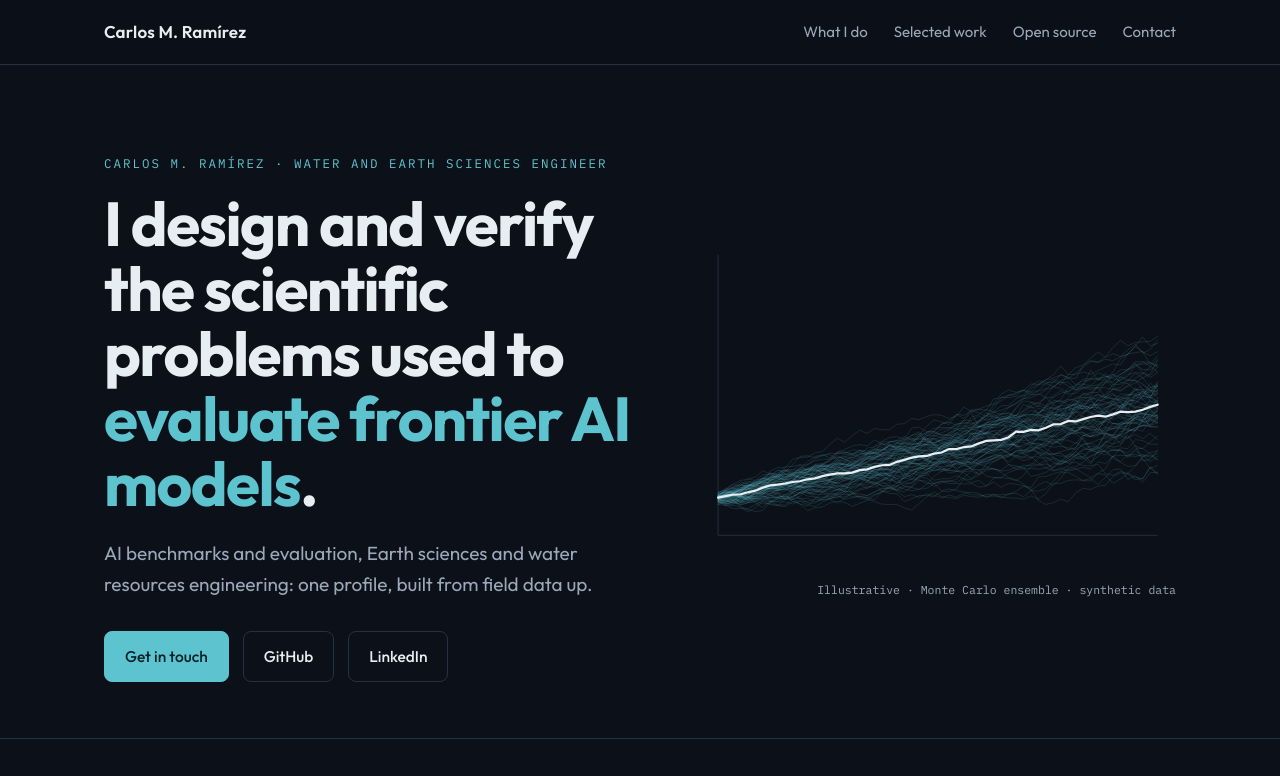
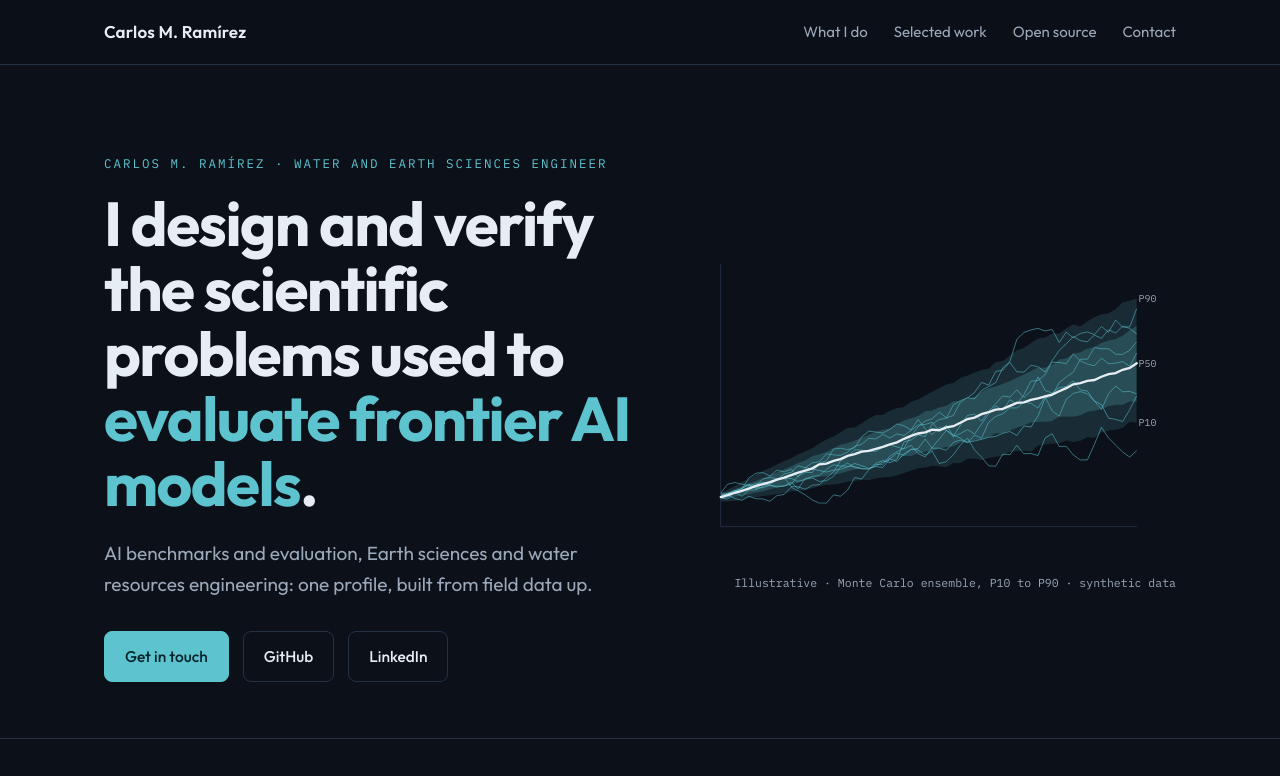
Before and after one commit to xmanuelramirez/qgis-portfolio, a plain HTML site: page index.html in a window 1280 px wide. Shown: the top 776 px of the page. Drawn offline with Linux system fonts and the light colour scheme.

Commit message:
Make the hero ensemble chart readable
The fan drew 70 one-pixel trajectories at 16% opacity, which vanished on a
normal display and left only the median, and its reveal depended on
requestAnimationFrame, so the trajectories stayed hidden when the animation
did not run. It now renders a 400-member synthetic ensemble with P10-P90 and
P25-P75 bands, seven visible trajectories, a white median and edge labels,
revealed with a staggered CSS clip-path over a final state that is already
present in the SVG.

Co-Authored-By: Claude Opus 5 <noreply@anthropic.com>

```diff
--- a/index.html
+++ b/index.html
@@ -136,8 +136,8 @@ footer{border-top:1px solid var(--line);padding:28px 0;color:var(--muted);font-s
     </div>
   </div>
   <div class="rv d2">
-    <svg class="fan" id="fan" viewBox="0 0 520 360" role="img" aria-label="Illustrative Monte Carlo ensemble of trajectories, synthetic data"></svg>
-    <div class="fan-cap">Illustrative · Monte Carlo ensemble · synthetic data</div>
+    <svg class="fan" id="fan" viewBox="0 0 540 360" role="img" aria-label="Illustrative Monte Carlo ensemble of trajectories, synthetic data"></svg>
+    <div class="fan-cap">Illustrative · Monte Carlo ensemble, P10 to P90 · synthetic data</div>
   </div>
 </div></header>
 
@@ -231,28 +231,35 @@ const ioN = new IntersectionObserver(es => es.forEach(e => {
 document.querySelectorAll('[data-count]').forEach(el => ioN.observe(el));
 
 // Synthetic ensemble fan (illustrative, seeded, no real data)
+// P10-P90 and P25-P75 bands, a few member trajectories and the median.
+// Final state is drawn in the markup; the animation only reveals it (CSS keyframes),
+// so the fan reads correctly even if a viewer never runs the animation.
 (function(){
-  const svg = document.getElementById('fan'), W = 520, H = 360, N = 70, T = 60, ns = 'http://www.w3.org/2000/svg';
-  let s = 7; const r = () => (s = (s*16807) % 2147483647) / 2147483647;
+  const svg = document.getElementById('fan'), W = 520, H = 360, N = 400, T = 60, ns = 'http://www.w3.org/2000/svg';
+  let s = 11; const r = () => (s = (s*16807) % 2147483647) / 2147483647;
   const g = () => { let u=0; for (let i=0;i<6;i++) u+=r(); return u-3; };
-  const x = i => 30 + i*(W-50)/(T-1), y = v => H-40 - v*1.9;
-  const ejes = document.createElementNS(ns,'path');
-  ejes.setAttribute('d', `M30 ${H-40} H${W-20} M30 ${H-40} V20`);
-  ejes.setAttribute('stroke','#243145'); ejes.setAttribute('fill','none'); svg.appendChild(ejes);
+  const x = i => 34 + i*(W-58)/(T-1);
   const series = [];
-  for (let k=0;k<N;k++){ let v=20, d=[]; for (let i=0;i<T;i++){ v += 0.9 + g()*2.2*(1+i/T); v = Math.max(2,v); d.push(v);} series.push(d); }
-  const med = []; for (let i=0;i<T;i++){ const c = series.map(d=>d[i]).sort((a,b)=>a-b); med.push(c[Math.floor(N/2)]); }
-  const linea = (d, color, w, op, delay) => {
-    const p = document.createElementNS(ns,'path');
-    p.setAttribute('d', d.map((v,i)=>(i?'L':'M')+x(i).toFixed(1)+' '+y(v).toFixed(1)).join(''));
-    p.setAttribute('fill','none'); p.setAttribute('stroke',color); p.setAttribute('stroke-width',w);
-    p.setAttribute('stroke-opacity',op); p.setAttribute('stroke-linecap','round'); svg.appendChild(p);
-    const L = p.getTotalLength(); p.style.strokeDasharray = L; p.style.strokeDashoffset = L;
-    p.style.transition = `stroke-dashoffset 1.8s cubic-bezier(.3,.7,.2,1) ${delay}s`;
-    requestAnimationFrame(()=>requestAnimationFrame(()=>{ p.style.strokeDashoffset = 0; }));
-  };
-  series.forEach((d,k)=>linea(d,'#5cc3cf',1,.16,k*0.012));
-  linea(med,'#e6edf3',2.4,1,1.0);
+  for (let k=0;k<N;k++){ let v=40, d=[]; for (let i=0;i<T;i++){ v += 0.55 + g()*1.15*(1+1.6*i/T); v = Math.max(4,v); d.push(v);} series.push(d); }
+  const q = p => { const o=[]; for (let i=0;i<T;i++){ const c=series.map(d=>d[i]).sort((a,b)=>a-b); o.push(c[Math.floor(p*(N-1))]); } return o; };
+  const p10=q(.10), p25=q(.25), p50=q(.50), p75=q(.75), p90=q(.90);
+  const vmax = Math.max(...p90)*1.08, vmin = Math.min(...p10)*0.85;
+  const y = v => (H-44) - (v-vmin)/(vmax-vmin)*(H-74);
+  const pts = d => d.map((v,i)=>x(i).toFixed(1)+' '+y(v).toFixed(1));
+  const el = (tag, at) => { const e=document.createElementNS(ns,tag); for (const k in at) e.setAttribute(k,at[k]); svg.appendChild(e); return e; };
+  const st = document.createElementNS(ns,'style');
+  st.textContent = '@keyframes fanIn{from{clip-path:inset(0 100% 0 0)}to{clip-path:inset(0 0 0 0)}}'
+    + '#fan .rev{animation:fanIn 2.2s cubic-bezier(.3,.7,.2,1) both}'
+    + '#fan .d1{animation-delay:.25s}#fan .d2{animation-delay:.5s}#fan .d3{animation-delay:.9s}';
+  svg.appendChild(st);
+  el('path',{d:`M34 ${H-44} H${W-24} M34 ${H-44} V24`,stroke:'#243145',fill:'none'});
+  const banda = (lo, hi, op, cls) => el('path',{d:'M'+pts(hi).join('L')+'L'+pts(lo).reverse().join('L')+'Z',fill:'#5cc3cf','fill-opacity':op,class:'rev '+cls});
+  banda(p10,p90,.16,''); banda(p25,p75,.22,'d1');
+  [3,41,97,150,233,301,377].forEach(k => el('path',{d:'M'+pts(series[k]).join('L'),fill:'none',stroke:'#5cc3cf','stroke-width':1.1,'stroke-opacity':.55,class:'rev d2'}));
+  el('path',{d:'M'+pts(p50).join('L'),fill:'none',stroke:'#e6edf3','stroke-width':2.6,'stroke-linecap':'round',class:'rev d3'});
+  const t = (tx, ty, txt) => { const e=el('text',{x:tx,y:ty,fill:'#9aa8b9','font-size':11,'font-family':'IBM Plex Mono, monospace',class:'rev d3'}); e.textContent=txt; };
+  t(W-22, y(p90[T-1])+4, 'P90'); t(W-22, y(p50[T-1])+4, 'P50'); t(W-22, y(p10[T-1])+4, 'P10');
+  svg.setAttribute('viewBox', `0 0 ${W+20} ${H}`);
 })();
 
 // Pillar filter on cards
```
